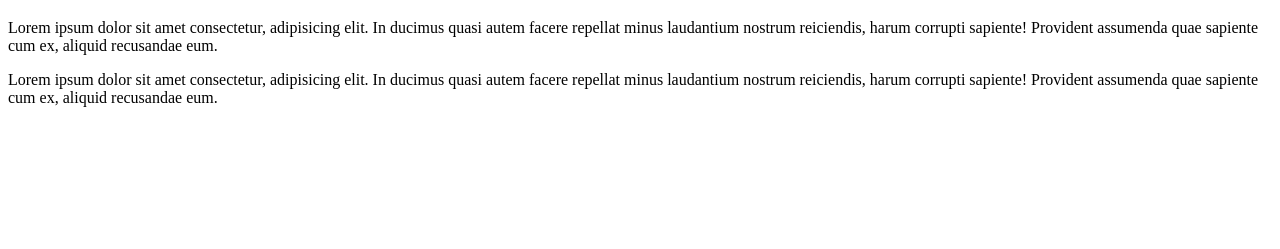
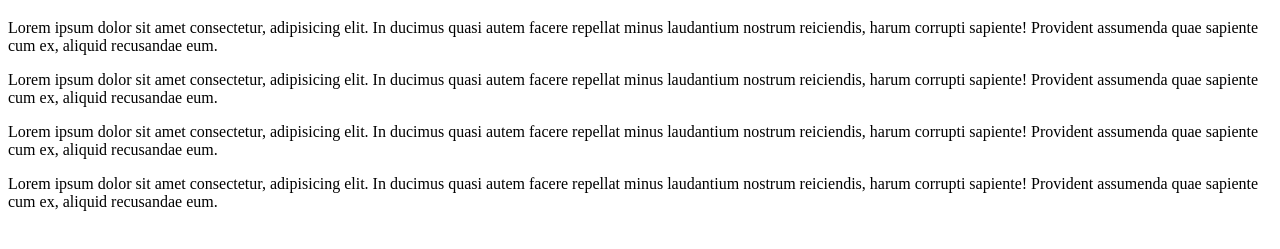
Before and after one commit to evererman/gittest, a plain HTML site: page index.html in a window 1280 px wide. Shown: the part 61-310 px from the top of the page. Drawn offline with Linux system fonts and the light colour scheme.

Commit message:
update-3

```diff
--- /dev/null
+++ b/css/style.css
@@ -0,0 +1,3 @@
+body {
+   background-color: aqua;
+}
--- a/index.html
+++ b/index.html
@@ -14,6 +14,10 @@
       nostrum reiciendis, harum corrupti sapiente! Provident assumenda quae sapiente cum ex, aliquid recusandae eum.</p>
    <p>Lorem ipsum dolor sit amet consectetur, adipisicing elit. In ducimus quasi autem facere repellat minus laudantium
       nostrum reiciendis, harum corrupti sapiente! Provident assumenda quae sapiente cum ex, aliquid recusandae eum.</p>
+   <p>Lorem ipsum dolor sit amet consectetur, adipisicing elit. In ducimus quasi autem facere repellat minus laudantium
+      nostrum reiciendis, harum corrupti sapiente! Provident assumenda quae sapiente cum ex, aliquid recusandae eum.</p>
+   <p>Lorem ipsum dolor sit amet consectetur, adipisicing elit. In ducimus quasi autem facere repellat minus laudantium
+      nostrum reiciendis, harum corrupti sapiente! Provident assumenda quae sapiente cum ex, aliquid recusandae eum.</p>
 </body>
 
 </html>
```
